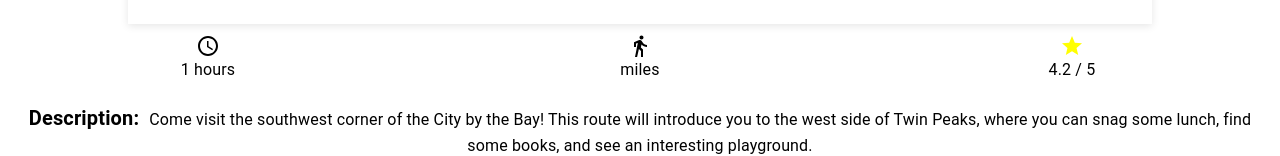
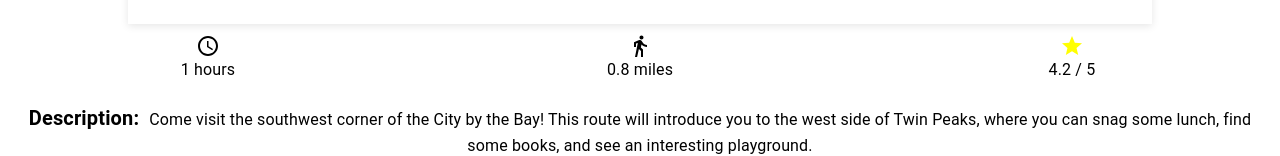
Before and after one commit to Mehul-Gandhi/metroadventures, a React (Create React App) app: page /trip/1 in a window 1280 px wide. Shown: the part 743-899 px from the top of the page. Built offline with nearby package versions, Linux system fonts and the light colour scheme.

Commit message:
integrate data

```diff
--- a/src/trips.js
+++ b/src/trips.js
@@ -146,7 +146,7 @@ function createSampleRoute() {
         { name: 'Instagrammable', icon: 'instagram' },
     ]
     var filePath = "./ggfcf_rossalley.jpg";
-    var miles = "2 miles"
+    var miles = "2"
     return new Route("Columbus Corridor", 1.5, "Walking", route_description, routeRating, [poi1, poi2, poi3, poi4, poi5], route_starting_address, tags, filePath, 0, miles);
 }
 exports.createSampleRoute = createSampleRoute;
@@ -187,7 +187,8 @@ function wanderWestPortal() {
     var poi4 = new POI("Go take a break on a bench and watch the trains roll by. Ask someone in the area if they think the tennis court should be turned into a pickleball court or not.", "West Portal Playground.", new Coordinates(37.74139, -122.46542), clues4);
     var pois = [poi1, poi2, poi3, poi4];
     var filePath = "westportalpark_playground.jpg";
-    var route = new Route(route_title, estimated_time, transportation_method, route_description, route_rate, pois, address, route_tags, filePath, 1);
+    var miles = "0.8"
+    var route = new Route(route_title, estimated_time, transportation_method, route_description, route_rate, pois, address, route_tags, filePath, 1, miles);
     return route;
 }
 
@@ -230,8 +231,9 @@ function richmondZigZag() {
     ];
     var poi4 = new POI("Enter respectfully and enjoy the beautiful art architecture.", "Star of the Sea Parish.", new Coordinates(37.78107, -122.46669), clues4);
     var pois = [poi1, poi2, poi3, poi4];
-    var filePath = "richmond.png"
-    var route = new Route(route_title, estimated_time, transportation_method, route_description, route_rate, pois, address, route_tags, filePath, 2);
+    var filePath = "richmond.png";
+    var miles = "1.8";
+    var route = new Route(route_title, estimated_time, transportation_method, route_description, route_rate, pois, address, route_tags, filePath, 2, miles);
     return route;
 }
 exports.richmondZigZag = richmondZigZag;
```
